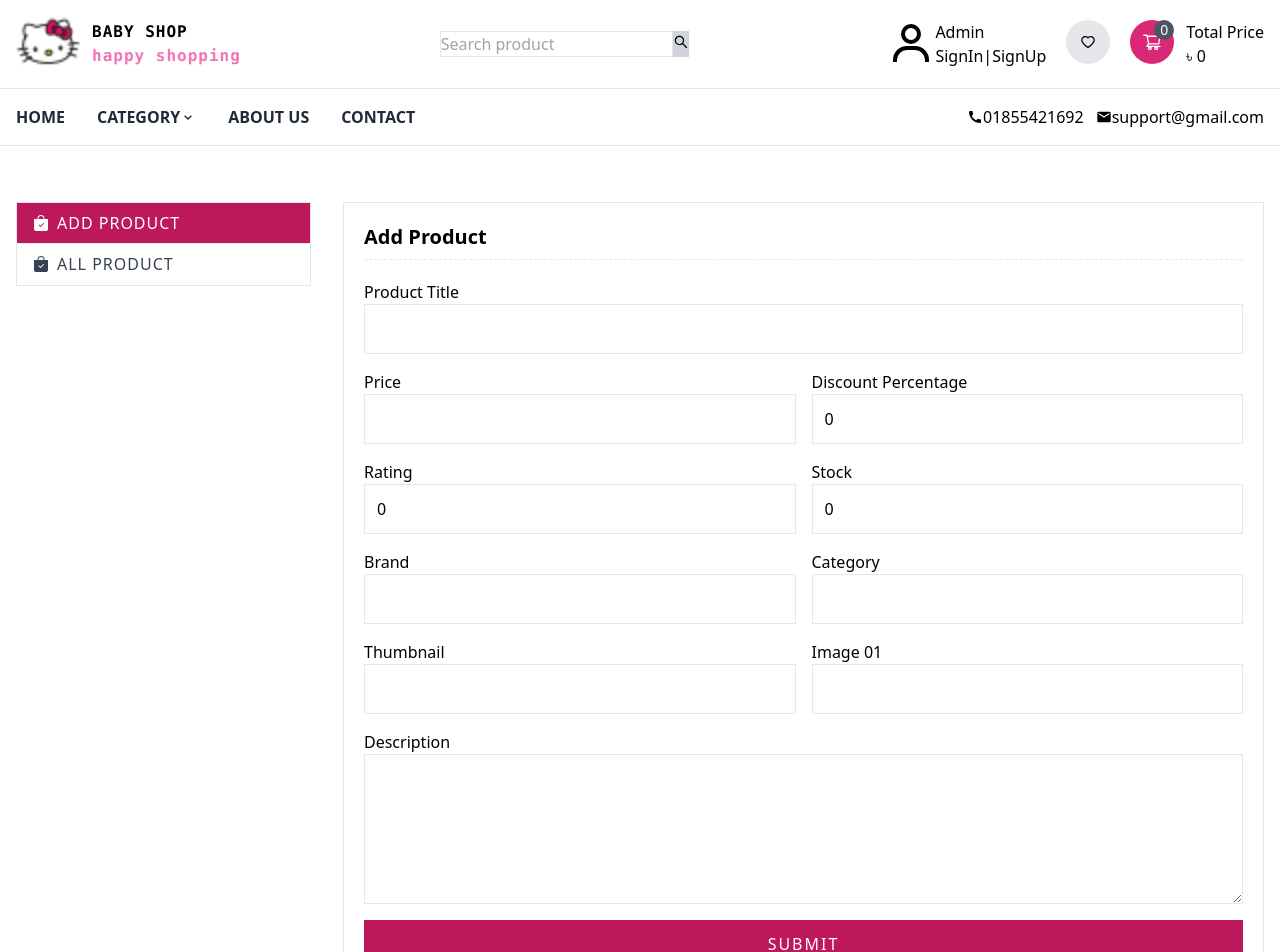
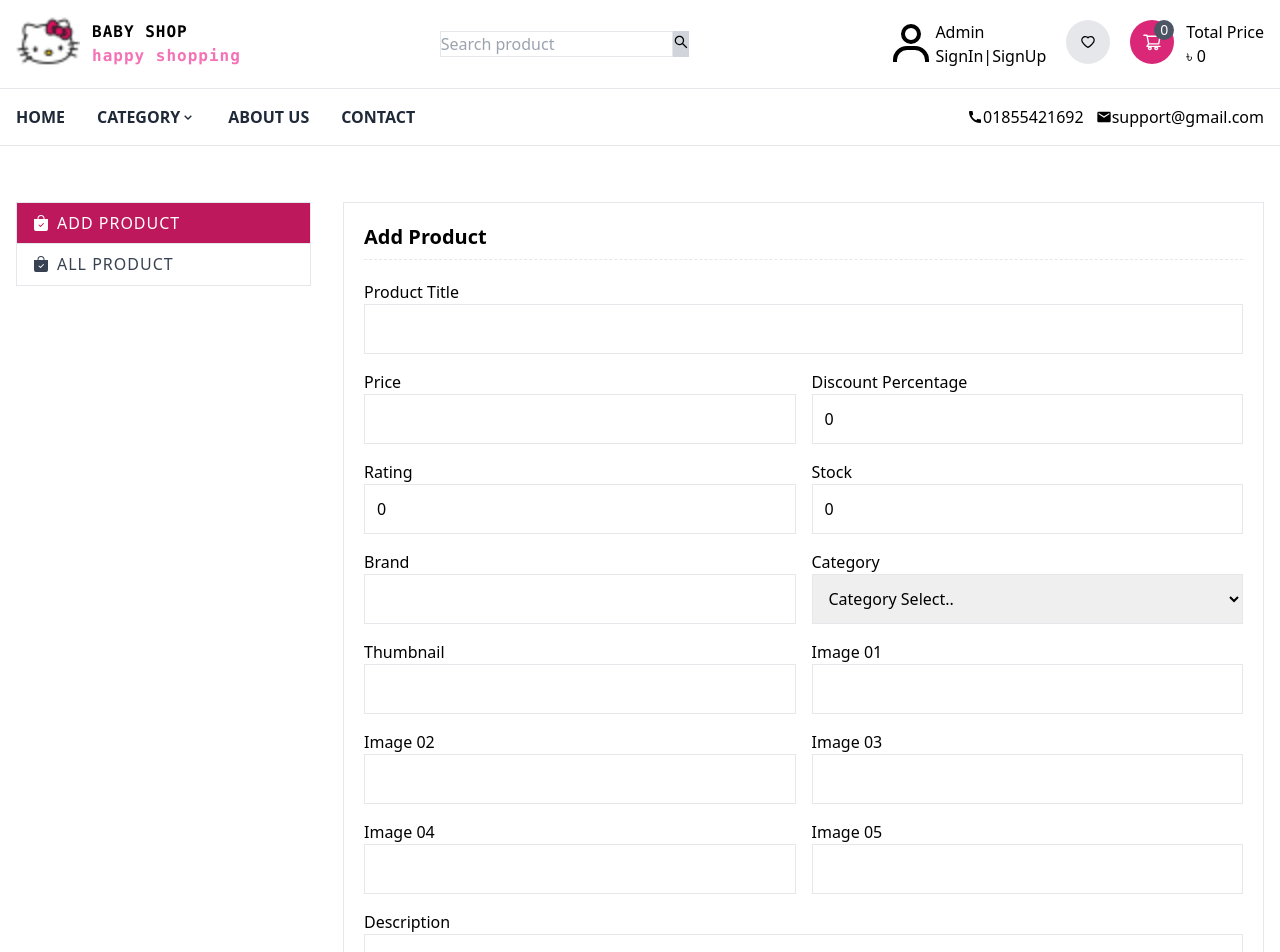
Before and after one commit to mhhasanmehedi/baby-shop-react, a React (Create React App) app: page /admin/add_product in a window 1280 px wide. Shown: the top 952 px of the page. Built offline with nearby package versions, Linux system fonts and the light colour scheme; data requests are answered from the project's data file.

Commit message:
category dropdown

```diff
--- a/src/components/Categories/CategoryList.jsx
+++ b/src/components/Categories/CategoryList.jsx
@@ -1,7 +1,6 @@
 import React, { useEffect } from "react";
 import { useDispatch, useSelector } from "react-redux";
 import { fetchCategories } from "../../features/categories/categoriesSlice";
-import Loading from "../Ui/Loading";
 import CategoryItem from "./CategoryItem";
 import LoadingCategoryItem from "./LoadingCategoryItem";
 
--- a/src/components/ProductDetail/ProductImgBox.jsx
+++ b/src/components/ProductDetail/ProductImgBox.jsx
@@ -11,7 +11,7 @@ const ProductImgBox = ({ product }) => {
   return (
     <div className=" bg-gray-200">
       <div>
-        <img src={image} alt={product.title} className="w-full" />
+        <img src={image} alt={product.title} className="w-full h-[508px]" />
       </div>
 
       <Swiper
@@ -28,7 +28,7 @@ const ProductImgBox = ({ product }) => {
             <img
               src={img}
               alt="Product Img"
-              className="h-auto border border-gray-300 cursor-pointer"
+              className="h-[122px] w-full border border-red-300 cursor-pointer object-cover"
               onClick={() => setImage(img)}
             />
           </SwiperSlide>
--- a/src/pages/AddProduct.js
+++ b/src/pages/AddProduct.js
@@ -1,7 +1,8 @@
-import React, { useState } from "react";
+import React, { useEffect, useState } from "react";
 import { useDispatch, useSelector } from "react-redux";
 import { useNavigate } from "react-router-dom";
 import AdminDashboardLayout from "../components/Layout/AdminDashboardLayout";
+import { fetchCategories } from "../features/categories/categoriesSlice";
 import { createProduct } from "../features/products/productsSlice";
 
 const initialState = {
@@ -20,8 +21,14 @@ const initialState = {
 const AddProduct = () => {
   const [productData, setProductData] = useState(initialState);
   const { isLoading, isError, error } = useSelector((state) => state.products);
+  const { categories } = useSelector((state) => state.categories);
+
   const dispatch = useDispatch();
   const navigate = useNavigate();
+
+  useEffect(() => {
+    dispatch(fetchCategories());
+  }, [dispatch]);
 
   const handleSubmit = (e) => {
     e.preventDefault();
@@ -147,11 +154,10 @@ const AddProduct = () => {
             </div>
             <div>
               <label htmlFor="category">Category</label>
-              <input
-                type="text"
+              <select
+                name="category"
+                id="category"
                 className="block p-3  border outline-none w-full"
-                id="category"
-                name="category"
                 required
                 value={productData.category}
                 onChange={(e) =>
@@ -160,7 +166,15 @@ const AddProduct = () => {
                     category: e.target.value,
                   })
                 }
-              />
+              >
+                <option value="">Category Select..</option>
+                {categories.length > 0 &&
+                  categories.map((cat) => (
+                    <option key={cat.id} value={cat.title}>
+                      {cat.title}
+                    </option>
+                  ))}
+              </select>
             </div>
             <div>
               <label htmlFor="thumbnail">Thumbnail</label>
@@ -188,6 +202,74 @@ const AddProduct = () => {
                 name="image1"
                 required
                 value={productData.images[1]}
+                onChange={(e) =>
+                  setProductData({
+                    ...productData,
+                    images: [...productData.images, e.target.value],
+                  })
+                }
+              />
+            </div>
+            <div>
+              <label htmlFor="image1">Image 02</label>
+              <input
+                type="text"
+                className="block p-3  border outline-none w-full"
+                id="image1"
+                name="image1"
+                required
+                value={productData.images[2]}
+                onChange={(e) =>
+                  setProductData({
+                    ...productData,
+                    images: [...productData.images, e.target.value],
+                  })
+                }
+              />
+            </div>
+            <div>
+              <label htmlFor="image1">Image 03</label>
+              <input
+                type="text"
+                className="block p-3  border outline-none w-full"
+                id="image1"
+                name="image1"
+                required
+                value={productData.images[3]}
+                onChange={(e) =>
+                  setProductData({
+                    ...productData,
+                    images: [...productData.images, e.target.value],
+                  })
+                }
+              />
+            </div>
+            <div>
+              <label htmlFor="image1">Image 04</label>
+              <input
+                type="text"
+                className="block p-3  border outline-none w-full"
+                id="image1"
+                name="image1"
+                required
+                value={productData.images[4]}
+                onChange={(e) =>
+                  setProductData({
+                    ...productData,
+                    images: [...productData.images, e.target.value],
+                  })
+                }
+              />
+            </div>
+            <div>
+              <label htmlFor="image1">Image 05</label>
+              <input
+                type="text"
+                className="block p-3  border outline-none w-full"
+                id="image1"
+                name="image1"
+                required
+                value={productData.images[5]}
                 onChange={(e) =>
                   setProductData({
                     ...productData,
```
Also changed, not shown: 1 other file (tests, documents, lock files or other folders).
